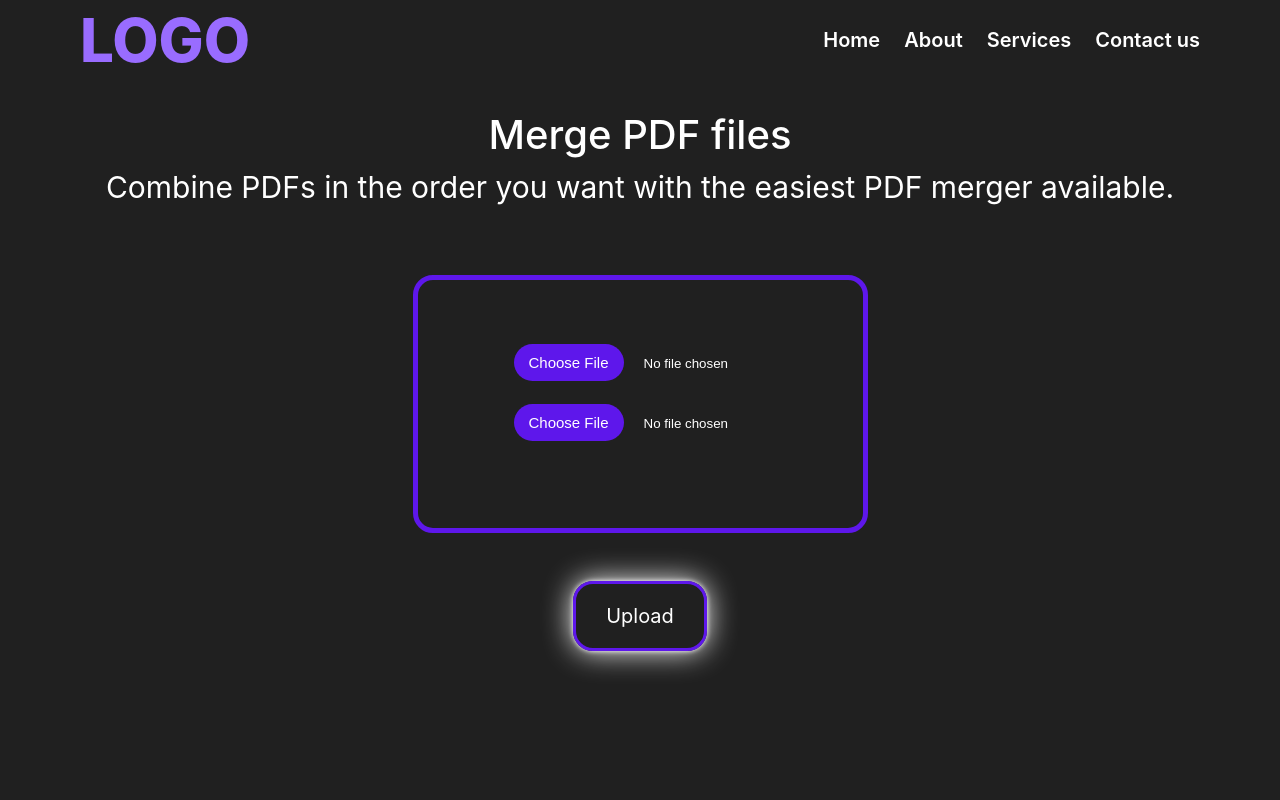
After one commit to shafinmurani/pdfManipulation, a PHP site: page /mergepdf.php in a window 1280 px wide. The commit adds this page. Run offline with PHP 8.4, Linux system fonts and the light colour scheme.

Commit message:
Merging Done

```diff
--- a/mergepdf.css
+++ b/mergepdf.css
@@ -34,7 +34,7 @@
     font-size: 20px;
     border: 5px solid #5E17EB;
     border-radius: 20px;
-    padding: 4rem 80px;
+    padding: 4rem 6rem;
     text-align: center;
 
 }
--- /dev/null
+++ b/mergepdf.php
@@ -0,0 +1,113 @@
+<html lang="en">
+
+<head>
+    <meta charset="UTF-8">
+    <meta http-equiv="X-UA-Compatible" content="IE=edge">
+    <meta name="viewport" content="width=device-width, initial-scale=1.0">
+    <title>Merge PDF</title>
+    <link rel="stylesheet" href="style.css">
+    <link rel="stylesheet" href="mergepdf.css">
+</head>
+
+<body>
+    <div class="mergepdf" style="background: #202020;">
+        <div class="header">
+
+            <div class="menubar">
+                <div class="logo">LOGO</div>
+                <div class="menus">
+                    <ul>
+                        <li><a href='/'>Home</a></li>
+                        <li><a>About</a></li>
+                        <li><a href="#services">Services</a></li>
+                        <li><a>Contact us</a></li>
+                    </ul>
+                </div>
+            </div>
+
+            <div class="mergepdf-header">
+                <h2>Merge PDF files</h2>
+                <p>Combine PDFs in the order you want with the easiest PDF merger available.</p>
+            </div>
+            <div class="mergepdf-form">
+                <form action="" method="post" enctype="multipart/form-data">
+                <div class='form-wrapper'>
+                <input type="file" name="pdf1"><br><br>
+                <input type="file" name="pdf2"><br><br>
+                <?php
+               session_start();
+               if(isset($_POST['submit'])){
+                   $file = $_FILES['pdf1'];
+
+                   $fileName = $_FILES['pdf1']['name'];
+                   $fileTmpName = $_FILES['pdf1']['tmp_name'];
+                   $fileSize = $_FILES['pdf1']['size'];
+                   $fileErr = $_FILES['pdf1']['error'];
+                   $fileType = $_FILES['pdf1']['type'];
+
+                   $fileExt = explode('.',$fileName);
+                   $fileActualExt = strtolower(end($fileExt));
+
+                   $allowed = array('pdf');
+
+                   if(in_array($fileActualExt, $allowed)){
+                       if($fileErr === 0){
+                           if($fileSize < 204800){
+                               $fileNameNew = uniqid('',true).'.'.$fileActualExt;
+                               $_SESSION['file1'] = $fileNameNew;
+                               $destination = 'uploads/'.$fileNameNew;
+                               move_uploaded_file($fileTmpName, $destination);
+                            //    echo "Upload Succesful File 1.<br>";
+                           }else{
+                               echo "Your file is too large. Select something under 20 MB <br>";
+                           }
+                       }else{
+                           echo "There was some error uploading the file. <br>";
+                       }
+                   }else{
+                       echo "File type unsupported. Please upload a file with a '.pdf' Extension <br>";
+                   }
+
+                   $file2 = $_FILES['pdf2'];
+
+                   $file2Name = $_FILES['pdf2']['name'];
+                   $file2TmpName = $_FILES['pdf2']['tmp_name'];
+                   $file2Size = $_FILES['pdf2']['size'];
+                   $file2Err = $_FILES['pdf2']['error'];
+                   $file2Type = $_FILES['pdf2']['type'];
+
+                   $file2Ext = explode('.',$file2Name);
+                   $file2ActualExt = strtolower(end($file2Ext));
+
+                   if(in_array($file2ActualExt, $allowed)){
+                       if($file2Err === 0){
+                           if($file2Size < 204800){
+                               $file2NameNew = uniqid('',true).'.'.$file2ActualExt;
+                               $_SESSION['file2'] = $file2NameNew;
+                               $destination = 'uploads/'.$file2NameNew;
+                               move_uploaded_file($file2TmpName, $destination);
+                            //    echo "Upload Succesful File 2.";
+                           }else{
+                               echo "Your file is too large. Select something under 20 MB <br>";
+                           }
+                       }else{
+                           echo "There was some error uploading the file2. <br>";
+                       }
+                   }else{
+                       echo "File type unsupported. Please upload a file2 with a '.pdf' Extension <br>";
+                   }
+                   $cmd = "python3 converters/merger.py ".$_SESSION['file1'].' '.$_SESSION['file2'];
+                   shell_exec($cmd);
+                   echo "<br><a href='merged/MergedPdfFiles{$_SESSION['file1']}'>Download Merged PDF.</a>";
+               }
+                ?>
+                </div>
+                    <br>
+                    <button type="submit" name="submit" class="btn">Upload</button>
+                </form>
+            </div>
+        </div>
+    </div>
+</body>
+
+</html>
```
Also changed, not shown: 3 other files.
